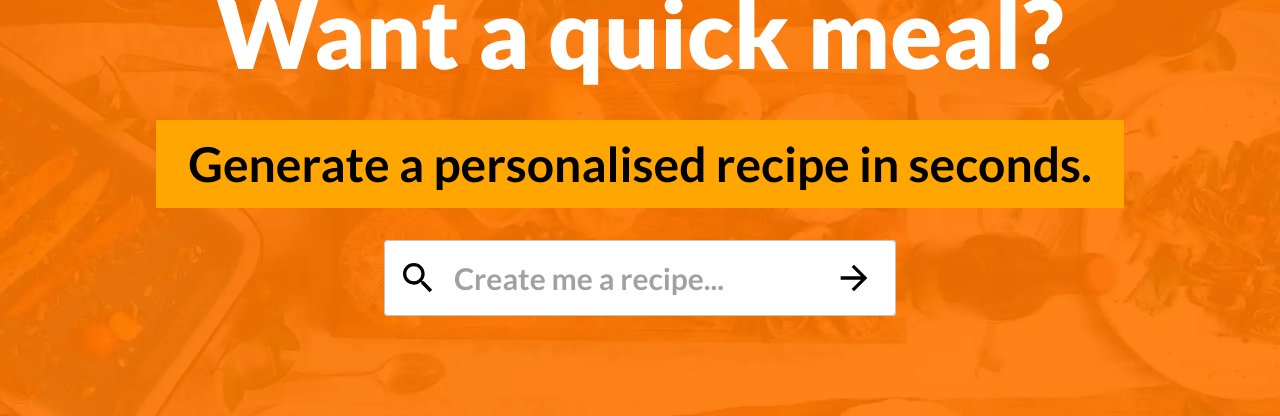
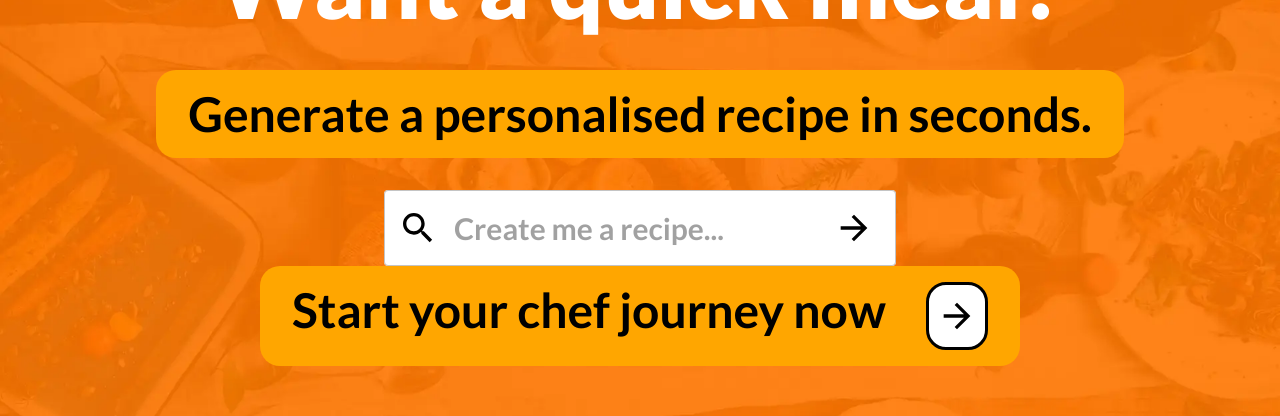
Before and after one commit to UOA-CS732-SE750-Students-2024/project-group-teal-turtles, a Next.js app in the folder frontend/: page /landing in a window 1280 px wide. Shown: the part 134-550 px from the top of the page. Built offline with nearby package versions, Linux system fonts and the light colour scheme; no server answers.

Commit message:
feat: button added to landing to take to create account

```diff
--- a/frontend/src/app/(with-layout)/landing/page.jsx
+++ b/frontend/src/app/(with-layout)/landing/page.jsx
@@ -1,6 +1,6 @@
 "use client";
 
-import { Typography, Stack, TextField, Card, IconButton, CardActionArea } from "@mui/material";
+import { Typography, Stack, TextField, Card, IconButton, CardActionArea, Box } from "@mui/material";
 import ArrowForwardIcon from "@mui/icons-material/ArrowForward";
 import React from "react";
 import "./../../globals.css";
@@ -80,10 +80,11 @@ function Landing() {
 						<Typography
 							variant="h3"
 							fontWeight="700"
-							sx={{ color: "secondary.dark", backgroundColor: "primary.light", px: 4, py: 2 }}
+							sx={{ color: "secondary.dark", backgroundColor: "primary.light", px: 4, py: 2, borderRadius: "20px" }}
 						>
 							Generate a personalised recipe in seconds.
 						</Typography>
+
 						<TextField
 							variant="outlined"
 							autoComplete="off"
@@ -110,6 +111,35 @@ function Landing() {
 								)
 							}}
 						/>
+						<Box
+							sx={{
+								backgroundColor: "primary.light",
+								px: 4,
+								py: 2,
+								borderRadius: "20px",
+								height: "100px",
+								display: "flex"
+							}}
+						>
+							<Typography variant="h3" fontWeight="700" sx={{ color: "secondary.dark" }}>
+								Start your chef journey now
+							</Typography>
+							<Box
+								sx={{
+									bgcolor: "white",
+									borderRadius: "20px",
+									ml: "5vh",
+									border: "3px solid black",
+									alignItems: "center",
+									justifyContent: "center",
+									display: "flex"
+								}}
+							>
+								<IconButton onClick={() => router.push("/create-account")}>
+									<ArrowForwardIcon sx={{ fontSize: "40px", color: "black" }} />
+								</IconButton>
+							</Box>
+						</Box>
 					</Stack>
 					<Stack direction="row" pt={5} px={30} sx={{ backgroundColor: "background.default" }}>
 						{/* TODO: Put something meaningful here */}
```
Also changed, not shown: frontend/src/app/onboarding/page.jsx (+23 -18 lines).
